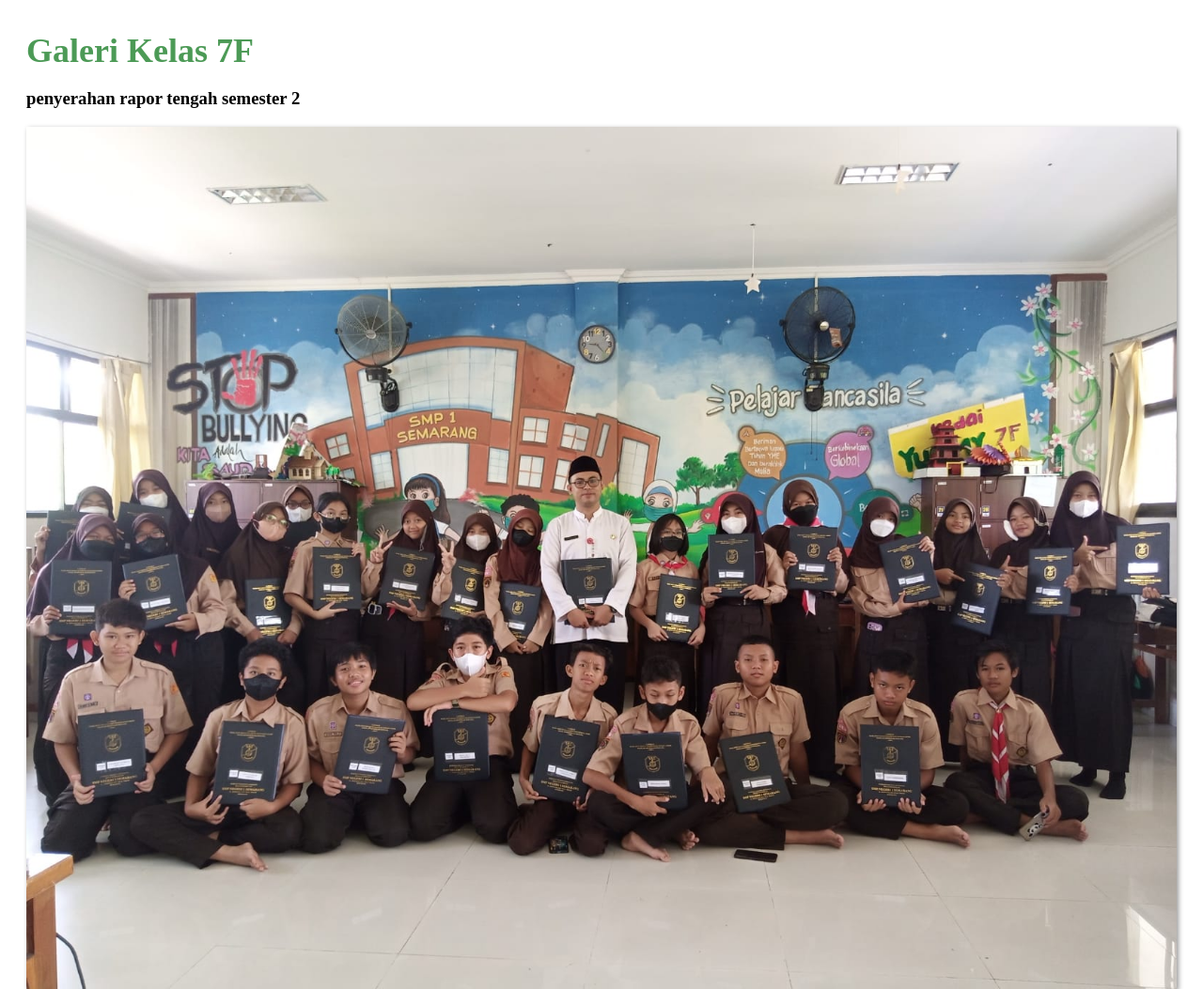
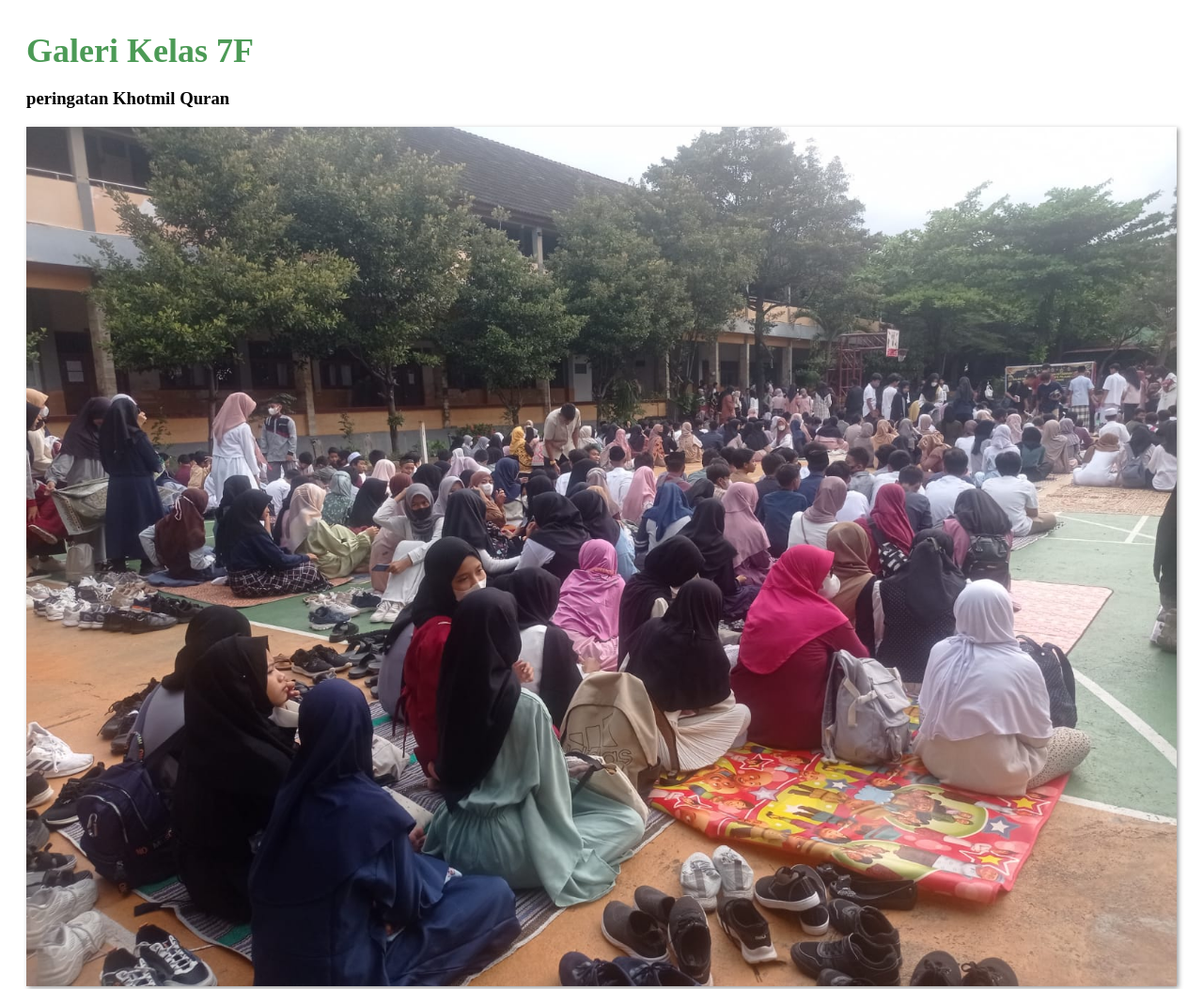
Before and after one commit to seventhfsmepsa/7f_smepsa, a plain HTML site: page index.html in a window 1280 px wide. Shown: the part 2336-3389 px from the top of the page at 94% size. Drawn offline with Linux system fonts and the light colour scheme.

Commit message:
Update index.html

```diff
--- a/index.html
+++ b/index.html
@@ -179,6 +179,8 @@
 
     <section id="galeri_kelas">
 		<h1>Galeri Kelas 7F</h1>
+                <h3>peringatan Khotmil Quran</h3>
+		<img src="IMG-20230411-WA0005.jpg">
 		<h3>penyerahan rapor tengah semester 2</h3>
 		<img src="IMG-20230324-WA0005.jpg">
         <h3>hari terakhir hisyam</h3>
```
